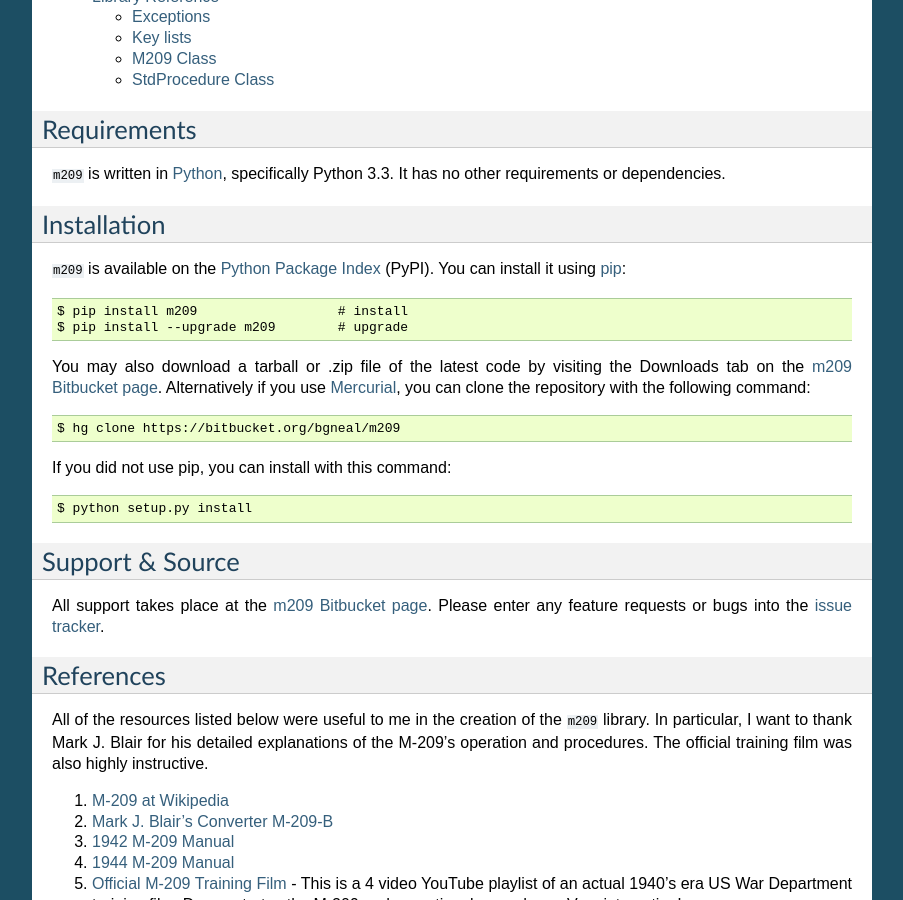
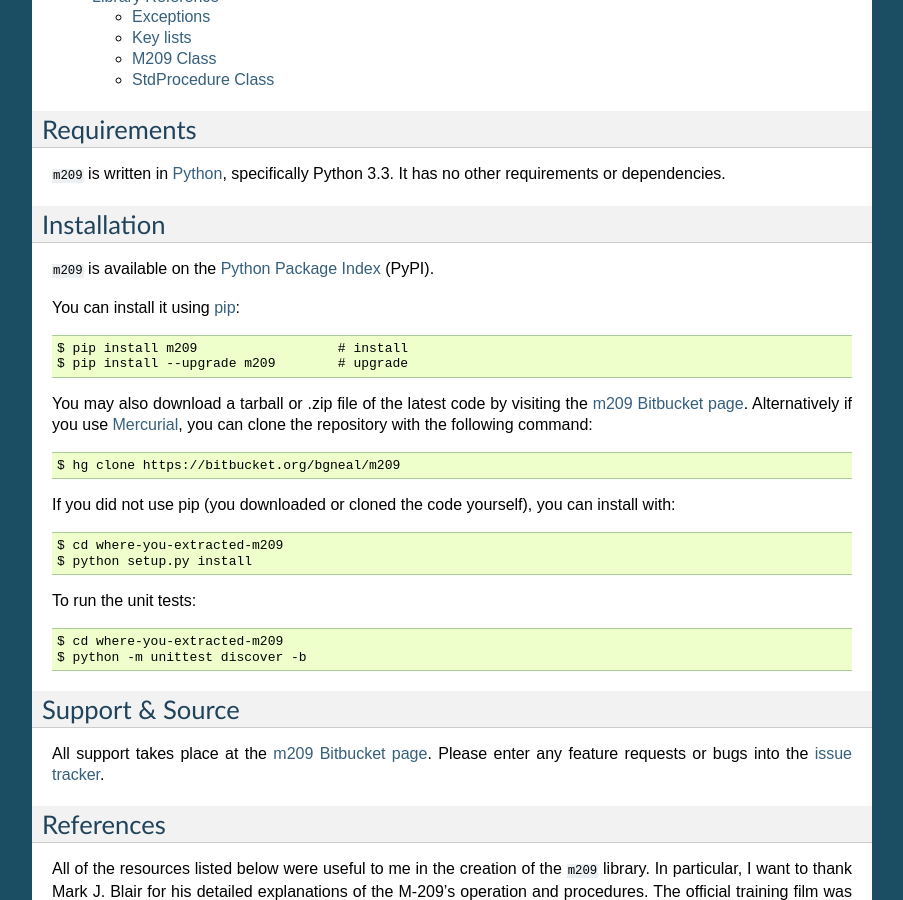
Before and after one commit to gremmie/m209, a Sphinx documentation site: the page built from docs/index.rst, in a window 1280 px wide and 900 px high, scrolled down 883 px. Shown: the whole window, without its empty margins (198-1101 px from the left). Built offline with Sphinx 7.4.7, drawn with Linux system fonts in a browser that asks for light colours.

Commit message:
Minor tweaks to install instructions. Added a note on how to run the tests.

```diff
--- a/docs/index.rst
+++ b/docs/index.rst
@@ -58,21 +58,29 @@ requirements or dependencies.
 Installation
 ------------
 
-``m209`` is available on the `Python Package Index`_ (PyPI). You can install it
-using pip_::
+``m209`` is available on the `Python Package Index`_ (PyPI).
+
+You can install it using pip_::
 
    $ pip install m209                  # install
    $ pip install --upgrade m209        # upgrade
 
 You may also download a tarball or .zip file of the latest code by visiting the
-Downloads tab on the `m209 Bitbucket page`_. Alternatively if you use
-Mercurial_, you can clone the repository with the following command::
+`m209 Bitbucket page`_. Alternatively if you use Mercurial_, you can clone the
+repository with the following command::
 
    $ hg clone https://bitbucket.org/bgneal/m209
 
-If you did not use pip, you can install with this command::
+If you did not use pip (you downloaded or cloned the code yourself), you can
+install with::
 
+   $ cd where-you-extracted-m209
    $ python setup.py install
+
+To run the unit tests::
+
+   $ cd where-you-extracted-m209
+   $ python -m unittest discover -b
 
 Support & Source
 ----------------
```
